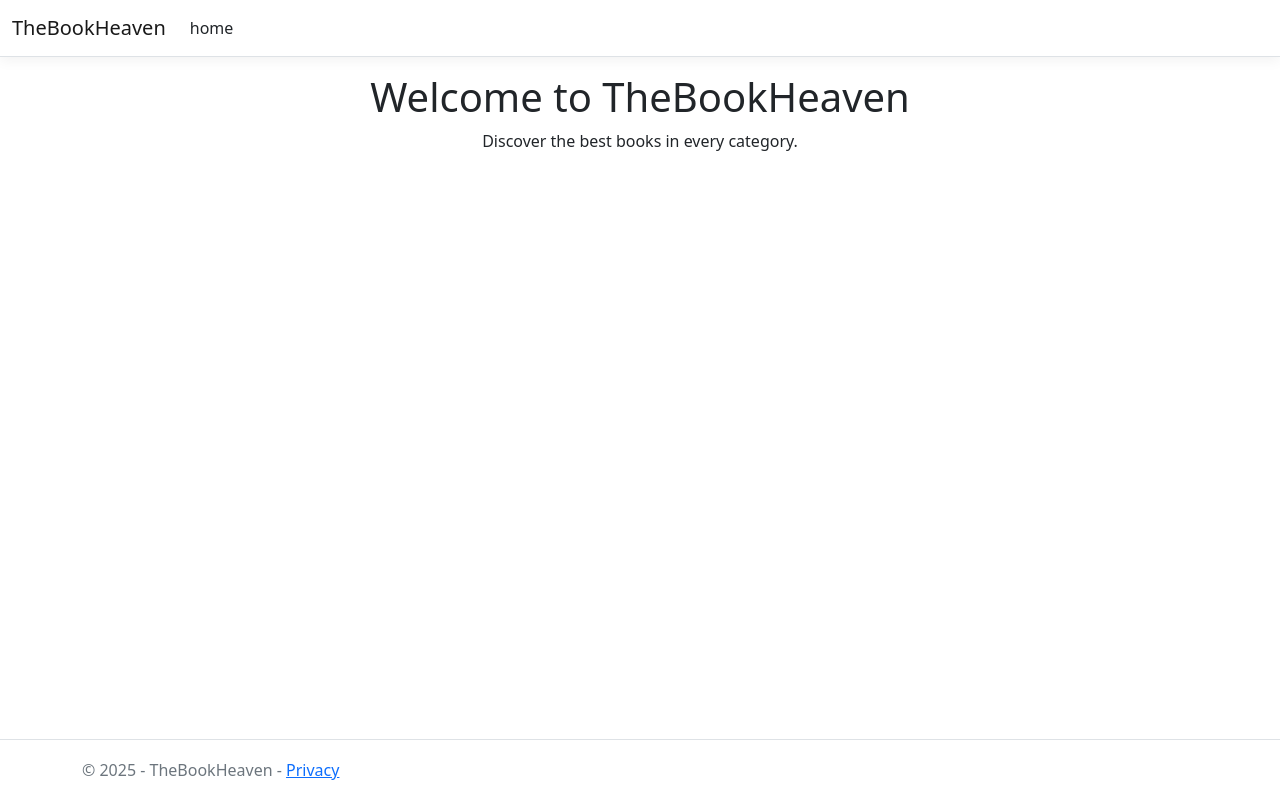
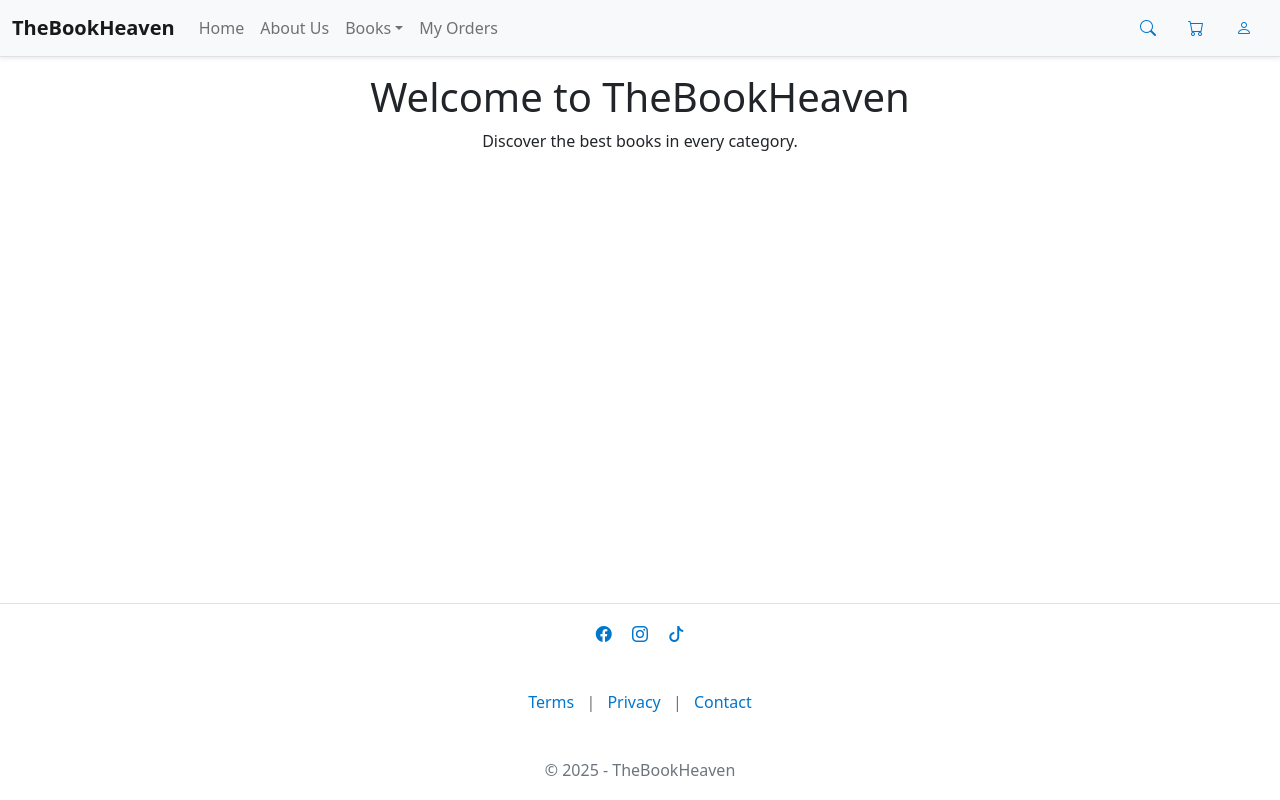
Before and after one commit to maythukk/TheBookHeaven, an ASP.NET Core app: page / in a window 1280 px wide. Run offline with ASP.NET Core 8, Linux system fonts and the light colour scheme; style sheets or scripts are compiled from the project's sources.

Commit message:
Update _Layout.cshtml[in progress]

```diff
--- a/TheBookHeaven/Views/Shared/_Layout.cshtml
+++ b/TheBookHeaven/Views/Shared/_Layout.cshtml
@@ -1,43 +1,103 @@
+@{
+    Layout = null;
+}
+
 <!DOCTYPE html>
 <html lang="en">
 <head>
     <meta charset="utf-8" />
     <meta name="viewport" content="width=device-width, initial-scale=1.0" />
     <title>@ViewData["Title"] - TheBookHeaven</title>
+
+    <!-- Bootstrap CSS -->
     <link rel="stylesheet" href="~/lib/bootstrap/dist/css/bootstrap.min.css" />
+    <!-- Bootstrap Icons -->
+    <link rel="stylesheet" href="https://cdn.jsdelivr.net/npm/bootstrap-icons@1.10.5/font/bootstrap-icons.css" />
+
     <link rel="stylesheet" href="~/css/site.css" asp-append-version="true" />
     <link rel="stylesheet" href="~/TheBookHeaven.styles.css" asp-append-version="true" />
 </head>
 <body>
+
+    <!-- Header and Navigation -->
     <header>
-        <nav class="navbar navbar-expand-sm navbar-toggleable-sm navbar-light bg-white border-bottom box-shadow mb-3">
+        <nav class="navbar navbar-expand-lg navbar-light bg-light border-bottom shadow-sm mb-3">
             <div class="container-fluid">
-                <a class="navbar-brand" asp-area="" asp-controller="Home" asp-action="Index">TheBookHeaven</a>
-                <button class="navbar-toggler" type="button" data-bs-toggle="collapse" data-bs-target=".navbar-collapse" aria-controls="navbarSupportedContent"
-                        aria-expanded="false" aria-label="Toggle navigation">
+                <!-- Logo / Name -->
+                <a class="navbar-brand fw-bold" asp-area="" asp-controller="Home" asp-action="Index">TheBookHeaven</a>
+
+                <!-- Icons (visible on mobile first) -->
+                <div class="d-flex d-lg-none">
+                    <a class="nav-link" href="#"><i class="bi bi-search"></i></a>
+                    <a class="nav-link" href="#"><i class="bi bi-cart"></i></a>
+                    <a class="nav-link" href="#"><i class="bi bi-person"></i></a>
+                </div>
+
+                <!-- Navbar Toggle -->
+                <button class="navbar-toggler" type="button" data-bs-toggle="collapse" data-bs-target="#mainNavbar">
                     <span class="navbar-toggler-icon"></span>
                 </button>
-                <div class="navbar-collapse collapse d-sm-inline-flex justify-content-between">
-                    <ul class="navbar-nav flex-grow-1">
+
+                <!-- Navigation Links -->
+                <div class="collapse navbar-collapse" id="mainNavbar">
+                    <ul class="navbar-nav me-auto mb-2 mb-lg-0">
                         <li class="nav-item">
-                            <a class="nav-link text-dark" asp-area="" asp-controller="Home" asp-action="Index">home</a>
+                            <a class="nav-link" asp-area="" asp-controller="Home" asp-action="Index">Home</a>
+                        </li>
+
+                        <li class="nav-item">
+                            <a class="nav-link" asp-area="" asp-controller="About" asp-action="About">About Us</a>
+                        </li>
+
+                        <li class="nav-item dropdown">
+                            <a class="nav-link dropdown-toggle" href="#" data-bs-toggle="dropdown">Books</a>
+                            <ul class="dropdown-menu">
+                                <li><a class="dropdown-item" href="#">Best Sellers</a></li>
+                                <li><a class="dropdown-item" href="#">Fiction</a></li>
+                                <li><a class="dropdown-item" href="#">Non-Fiction</a></li>
+                            </ul>
+                        </li>
+                        <li class="nav-item">
+                            <a class="nav-link" asp-area="" asp-controller="Orders" asp-action="MyOrders">My Orders</a>
                         </li>
                     </ul>
+
+                    <!-- Icons for desktop -->
+                    <div class="d-none d-lg-flex">
+                        <a class="nav-link" href="#"><i class="bi bi-search"></i></a>
+                        <a class="nav-link" href="#"><i class="bi bi-cart"></i></a>
+                        <a class="nav-link" href="#"><i class="bi bi-person"></i></a>
+                    </div>
                 </div>
             </div>
         </nav>
     </header>
+
+    <!-- Main Content -->
     <div class="container">
         <main role="main" class="pb-3">
             @RenderBody()
         </main>
     </div>
 
-    <footer class="border-top footer text-muted">
-        <div class="container">
-            &copy; 2025 - TheBookHeaven - <a asp-area="" asp-controller="Home" asp-action="Privacy">Privacy</a>
+    <!-- Footer -->
+    <footer class="border-top footer text-muted mt-4">
+        <div class="container text-center">
+            <div class="mb-2">
+                <a href="#"><i class="bi bi-facebook mx-2"></i></a>
+                <a href="#"><i class="bi bi-instagram mx-2"></i></a>
+                <a href="#"><i class="bi bi-tiktok mx-2"></i></a>
+            </div>
+            <div>
+                <a href="#" class="text-decoration-none me-2">Terms</a> |
+                <a href="#" class="text-decoration-none mx-2">Privacy</a> |
+                <a href="#" class="text-decoration-none ms-2">Contact</a>
+            </div>
+            <div class="mt-2">&copy; 2025 - TheBookHeaven</div>
         </div>
     </footer>
+
+    <!-- Scripts -->
     <script src="~/lib/jquery/dist/jquery.min.js"></script>
     <script src="~/lib/bootstrap/dist/js/bootstrap.bundle.min.js"></script>
     <script src="~/js/site.js" asp-append-version="true"></script>
```
